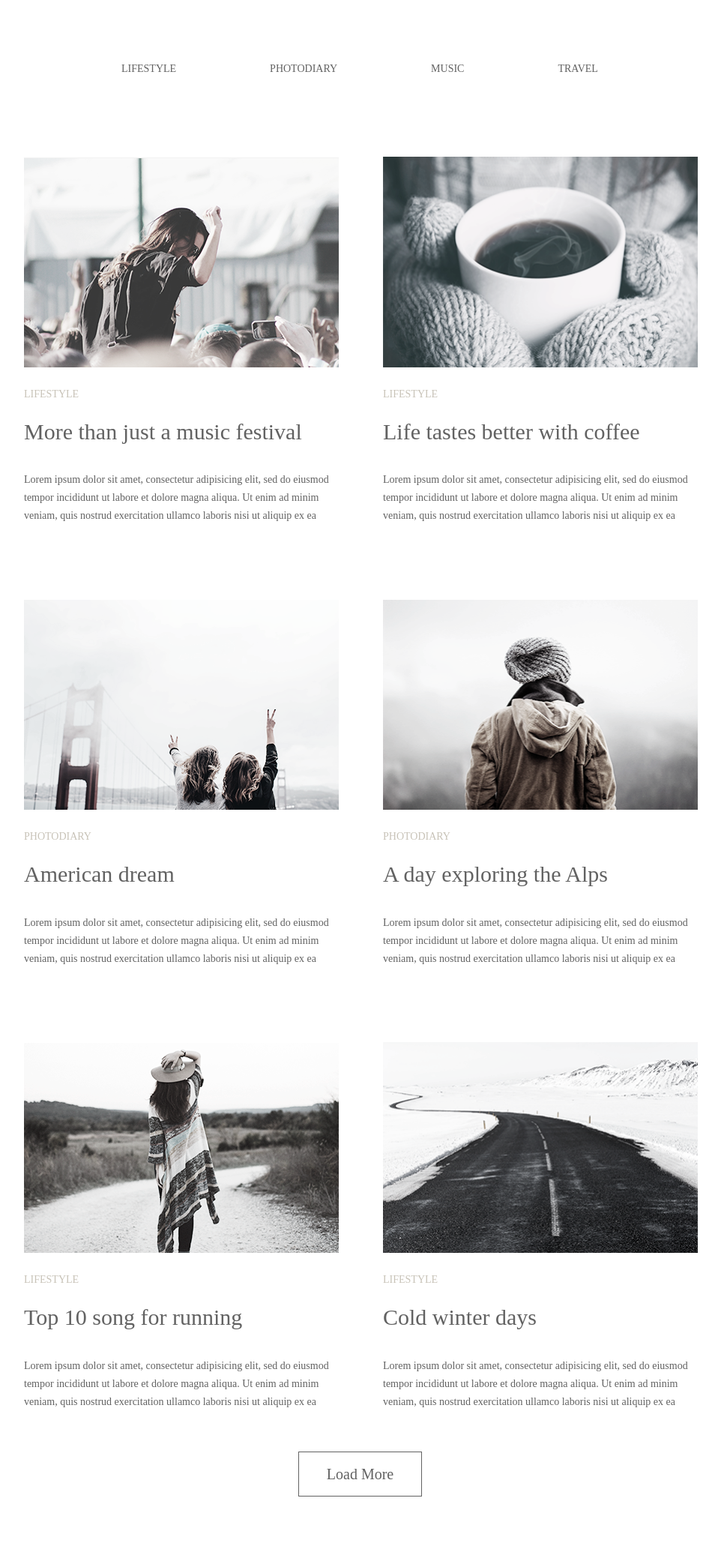
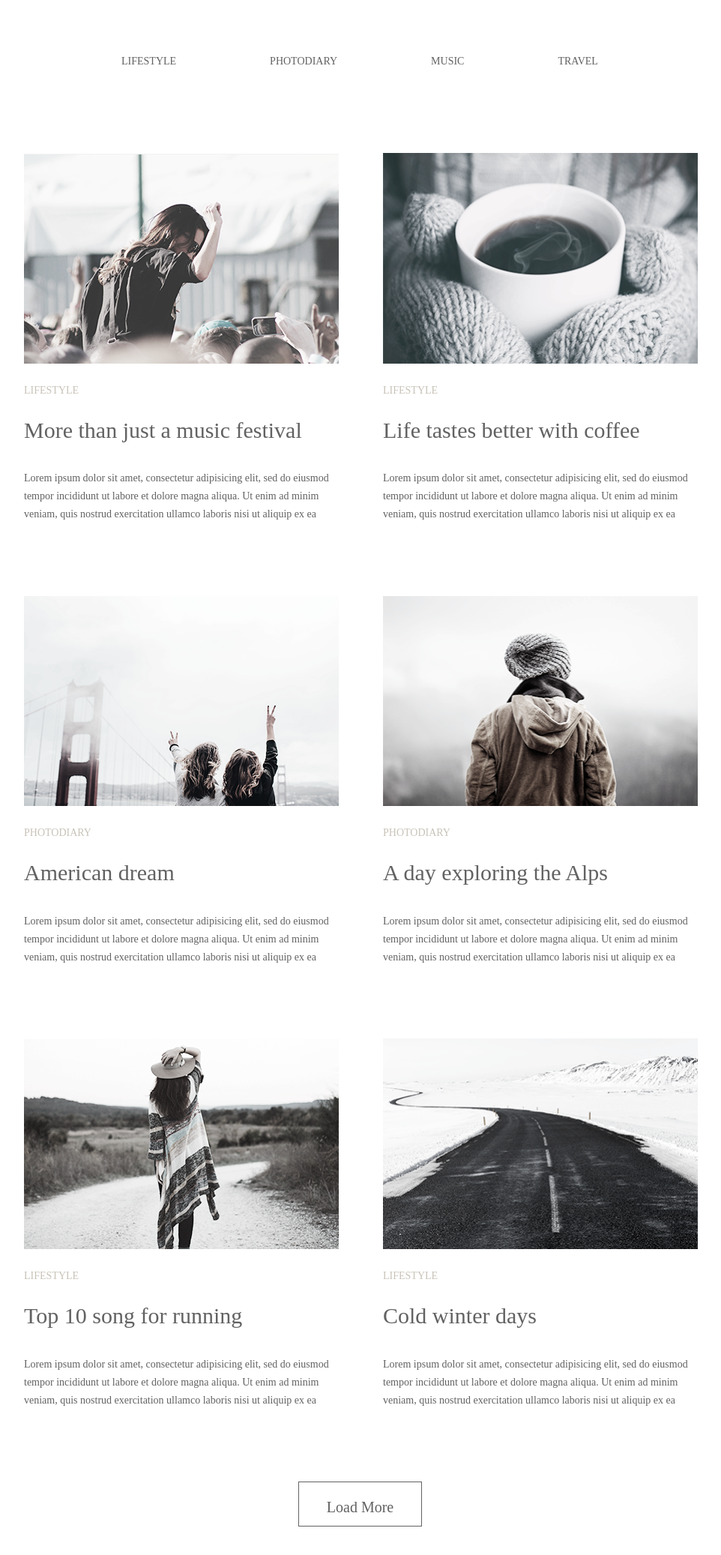
Before and after one commit to Sashakoleso/Goit-fe-course, a plain HTML site: page Module-03/index.html in a window 1280 px wide. Shown: the whole page at 75% size, without its empty margins (158-1120 px from the left). Before the commit the page ends 2051 px from the top, so only its background shows below. Drawn offline with Linux system fonts and the light colour scheme.

Commit message:
Last changes in Module-03

```diff
--- a/Module-03/css/styles.css
+++ b/Module-03/css/styles.css
@@ -17,18 +17,19 @@ img {
   height: auto;
 }
 .navigation {
-  padding: 80px 0 105px 130px;
+  padding: 70px 0 60px 130px;
 }
 .wrapper {
   width: 900px;
   margin: 0 auto;
+  margin-bottom: 50px;
 }
 .navigation li :hover {
   color: #03a9f4;
 }
 .navigation ul {
   padding: 0;
-  }
+}
 .navigation-menu a {
   display: block;
   text-decoration: none;
@@ -43,6 +44,8 @@ img {
 .navigation-menu li {
   display: inline-block;
   text-transform: uppercase;
+}
+.navigation-menu li:not(:last-child) {
   margin-right: 125px;
 }
 .main-content {
@@ -59,25 +62,30 @@ img {
   margin-right: 58px;
   font-size: 0;
 }
-.main-content-item:nth-child(-n + 4) {
+.main-content-item{
   margin-bottom: 100px;
 }
 .main-content :nth-child(2n) {
   margin-right: 0;
 }
+.main-content img{
+  margin-bottom: 28px;
+}
 .img-name {
-  margin-top: 28px;
+  margin: 0;
+  margin-bottom: 28px;
   font-size: 14px;
   text-transform: uppercase;
   color: #c8c3b8;
 }
 .img-header {
-  margin-top: 25px;
+  margin: 0;
   margin-bottom: 35px;
   font-size: 30px;
   color: #626262;
 }
 .img-text {
+  margin: 0;
   font-size: 14px;
   line-height: 24px;
   color: #626262;
@@ -92,14 +100,14 @@ button {
   text-align: center;
 }
 button {
-  margin: 55px 366px;
+  margin: 0 366px;
   border: 1px solid #626262;
   background-color: #fff;
   width: 165px;
   height: 60px;
 }
 button a {
-  display:block;
+  display: block;
   text-decoration: none;
   color: #626262;
 }
--- a/Module-03/index.html
+++ b/Module-03/index.html
@@ -90,7 +90,7 @@
           </li>
         </ul>
         <button>
-          <a href="#">Load More</a>
+          <p>Load More</p>
         </button>
       </section>
     </main>
```
